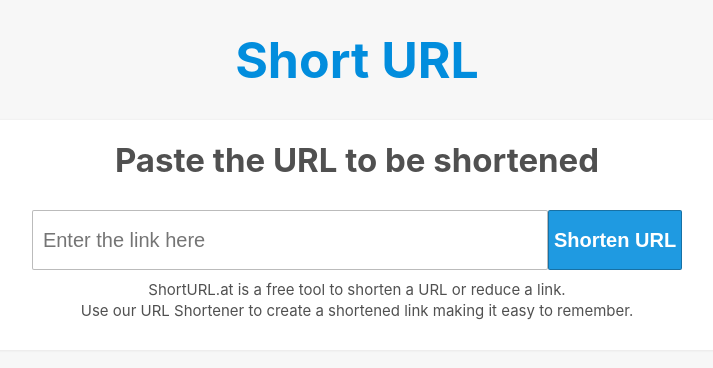
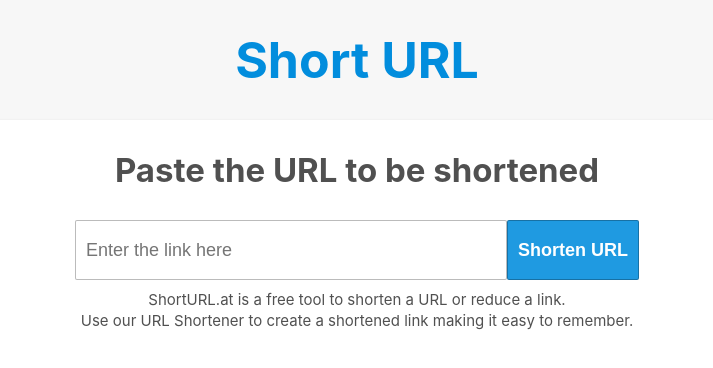
Before and after one commit to SirajKakeh/url-shortner, a React (Create React App) app in the folder url-shortner-view/: page / in a window 1280 px wide. Shown: the top 368 px of the page, without its empty margins (283-996 px from the left). Built offline with nearby package versions, Linux system fonts and the light colour scheme.

Commit message:
main page design

```diff
--- a/url-shortner-view/src/FirstView/FirstView.js
+++ b/url-shortner-view/src/FirstView/FirstView.js
@@ -1,9 +1,11 @@
 import React ,{Component} from 'react';
 import classes from './FirstView.module.css';
-import Auxiliary from '../Auxiliary/Auxiliary';
+
+
 class FirstView extends Component{
     render(){
         return(
+            <div className={classes.MainDiv} >
                 <div className={classes.FirstView}>
                     <h1>Paste the URL to be shortened</h1>
                     <div className={classes.InputDiv}>
@@ -15,6 +17,7 @@
                         <p>Use our URL Shortener to create a shortened link making it easy to remember.</p>
                     </div>
                 </div>
+            </div>
         );
     }
 }
--- a/url-shortner-view/src/FirstView/FirstView.module.css
+++ b/url-shortner-view/src/FirstView/FirstView.module.css
@@ -1,11 +1,17 @@
 .FirstView{
     background-color: white;
     padding: 20px;
-    margin: 0 5px;
+    margin: 0 20px;
     box-sizing: border-box;
     border: 1px solid none;
     text-align: center;
     box-shadow: 0px 0px 3px 0.5px rgb(228, 227, 227);
+}
+
+.MainDiv{
+  margin: 0 auto;
+  max-width: 800px;
+
 }
 
 .Div{
@@ -32,10 +38,10 @@
     box-sizing: border-box;
     outline: none;
     border: 1px solid rgba(0, 0, 0, 0.267);
-    width: 60%;
+    width: 10%;
     height: 60px;
-    font-size: 20px;
-    padding: 10px;
+    font-size: 18px;
+    padding: 1px;
     border-radius: 2px;
 }
 
@@ -45,6 +51,7 @@
     background-color:  rgba(2, 141, 221, 0.884);
     color: white;
     font-weight: bold;
+    padding: 10px;
 
 }
 
@@ -54,21 +61,35 @@
     display: inline-block;
 }
 
+/*
+@media(min-width:700px ){
+    .MainDiv{
+        width: 50%;
+    }
+} */
+
+
+
+
 @media(min-width:300px )and (min-height:300px){
-    .FirstView{
+
+    .Input{
+        width: 35%;
         padding: 10px;
-        margin: 0 10px;
     }
 
-    .Input{
-        width: 30%;
-    }
-    .Button{
-        width: auto;
-    }
 }
 
+ @media(min-width:550px )and (min-height:300px){
 
+    .Input{
+        width: 60%;
+        padding: 10px;
+    }
+
+}
+
+/*
 @media(min-width:500px )and (min-height:300px){
     .FirstView{
         padding: 10px;
@@ -139,3 +160,5 @@
         width: 60%;
     }
 }
+
+ */
```
Lines whose indentation alone changed are shown as unchanged.
